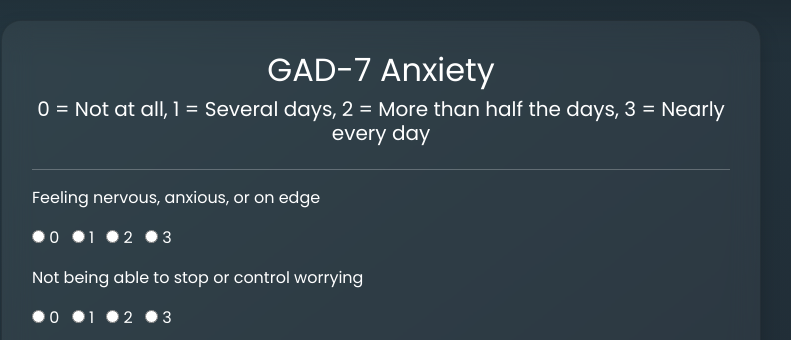
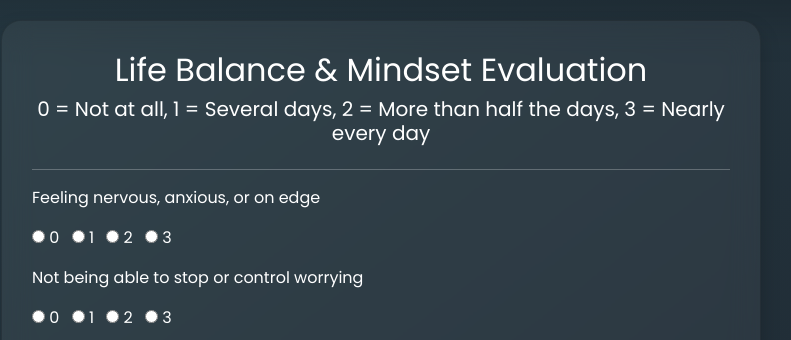
Before and after one commit to biku34/nextniche, a PHP site: page /test5.php in a window 1280 px wide. Shown: the part 96-436 px from the top of the page, without its empty margins (259-1050 px from the left). Run offline with PHP 8.4, Linux system fonts and the light colour scheme; the visitor is signed in with stand-in values (Sample User, id 1).

Commit message:
Update test5.php

```diff
--- a/military/test5.php
+++ b/military/test5.php
@@ -65,7 +65,7 @@
     </nav>
     <div class="container">
         <div class="card">
-            <h2 class="text-center">GAD-7 Anxiety</h2>
+            <h2 class="text-center">Life Balance & Mindset Evaluation</h2>
             <h5 class="text-center">0 = Not at all, 1 = Several days, 2 = More than half the days, 3 = Nearly every day</h5>
             <hr>
             <form id="lonelinessTest" action="save_test5.php" method="POST">
```
